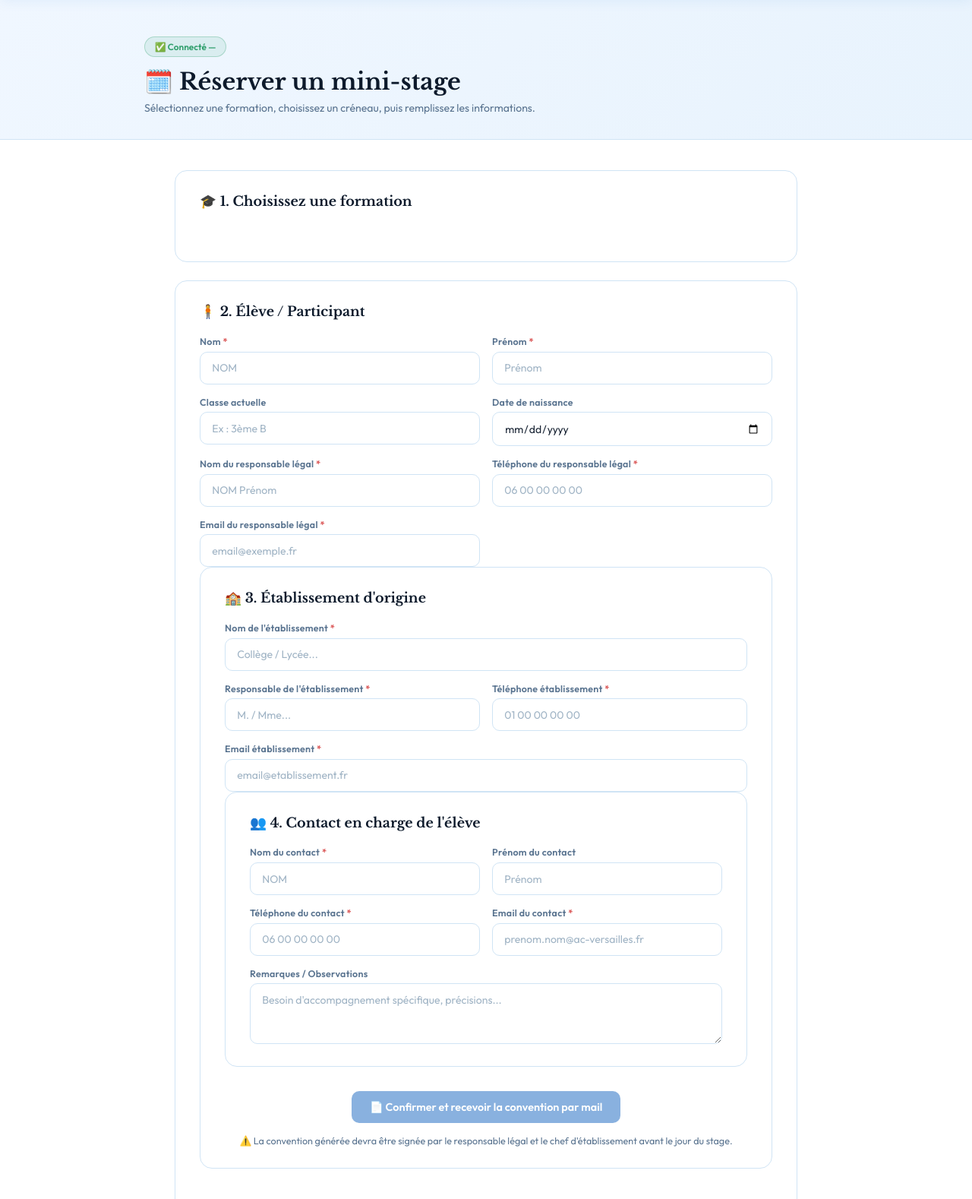
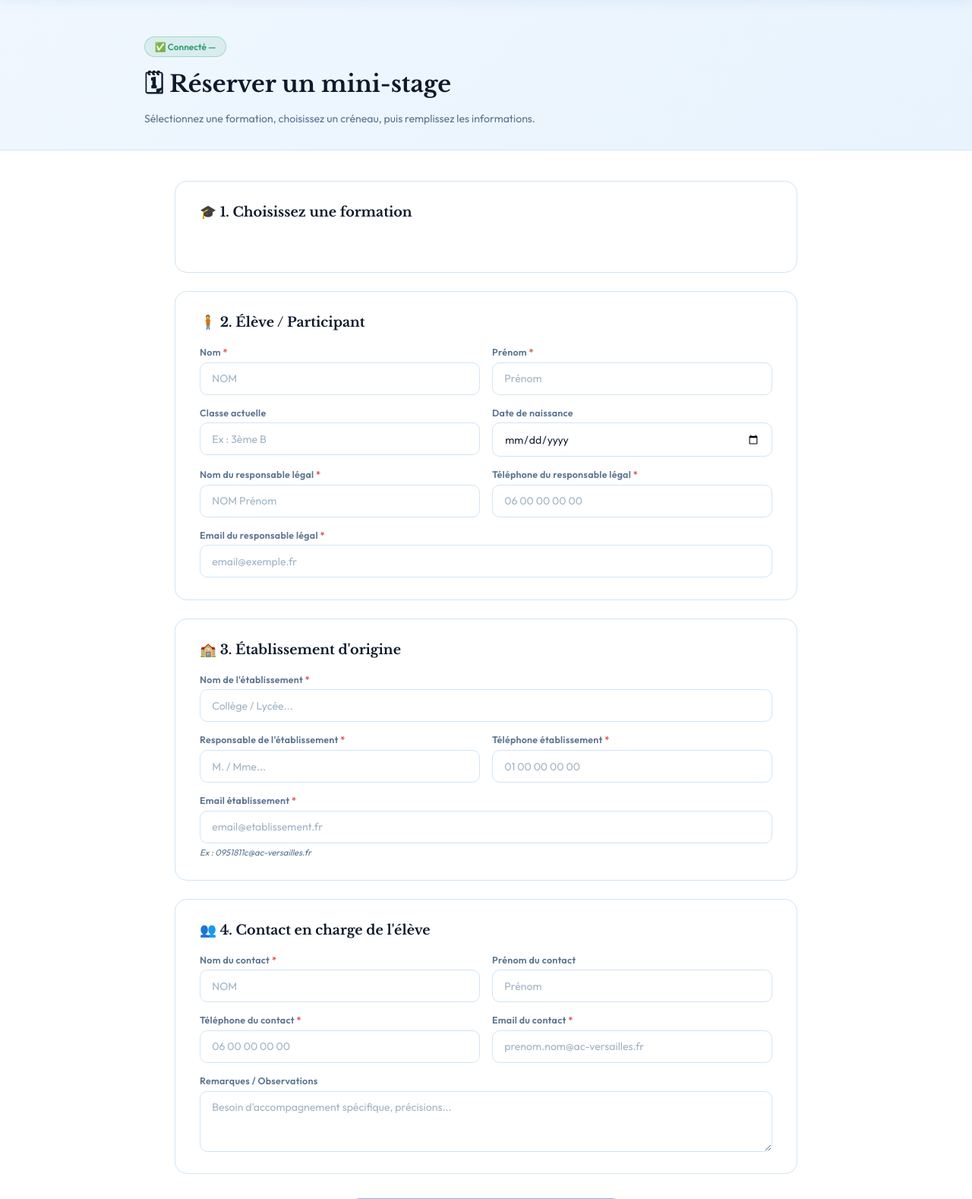
Before and after one commit to jamila-cell210/Fernand-Nadia-L-ger, a Flask app: template templates/reservation.html in a window 1280 px wide. Shown: the part 101-1679 px from the top of the page at 76% size. Run offline with Flask 3, Linux system fonts and the light colour scheme; the template is opened without the code that fills it, so the values that code supplies are empty.

Commit message:
Update reservation.html

```diff
--- a/templates/reservation.html
+++ b/templates/reservation.html
@@ -11,24 +11,16 @@
 .fsection{background:#fff;border:1.5px solid var(--border);border-radius:16px;padding:1.8rem 2rem;margin-bottom:1.5rem}
 .fsection h2{font-family:'Libre Baskerville',serif;font-size:1.1rem;font-weight:700;color:var(--dark);margin-bottom:1.3rem;display:flex;align-items:center;gap:.5rem}
 .fsection h3{font-size:.95rem;font-weight:700;color:var(--dark);margin-bottom:1rem;padding-bottom:.5rem;border-bottom:1px solid var(--border)}
-
-/* FORMATIONS GRID */
 .formations-grid{display:grid;grid-template-columns:repeat(3,1fr);gap:.7rem;margin-bottom:1.2rem}
 .fcard-btn{background:#fff;border:1.5px solid var(--border);border-radius:12px;padding:1rem;cursor:pointer;transition:all .2s;text-align:left;font-family:'Outfit',sans-serif;width:100%}
 .fcard-btn:hover{border-color:var(--blue);background:var(--pale)}
 .fcard-btn.active{border-color:var(--blue);background:var(--pale);box-shadow:0 0 0 3px rgba(21,101,192,.1)}
 .fcard-emoji{font-size:1.4rem;margin-bottom:.4rem}
 .fcard-niveau{font-size:.63rem;font-weight:700;padding:.15rem .5rem;border-radius:4px;letter-spacing:.04em;display:inline-block;margin-bottom:.3rem}
-.fn-cap{background:var(--light);color:var(--blue)}
-.fn-bac{background:#fff3e0;color:#d07010}
-.fn-techno{background:#f3e5f5;color:#7b1fa2}
+.fn-cap{background:var(--light);color:var(--blue)}.fn-bac{background:#fff3e0;color:#d07010}.fn-techno{background:#f3e5f5;color:#7b1fa2}
 .fcard-nom{font-size:.82rem;font-weight:700;color:var(--dark);line-height:1.3}
-
-/* DESCRIPTION FORMATION */
 .f-desc{background:var(--pale);border:1px solid var(--border);border-radius:10px;padding:.85rem 1rem;font-size:.83rem;color:var(--muted);margin-bottom:1.2rem;display:none}
 .f-desc.show{display:block}
-
-/* CRÉNEAUX */
 .cren-container{display:none}
 .cren-container.show{display:block}
 .cren-grid{display:grid;grid-template-columns:1fr 1fr;gap:.75rem}
@@ -43,10 +35,9 @@
 .pbadge{font-size:.68rem;font-weight:700;padding:.18rem .52rem;border-radius:5px}
 .p-ok{background:#e8f5ee;color:#1a7a4a}.p-warn{background:#fff8ee;color:#c07010}.p-full{background:#fef0f0;color:#b03030}
 .no-cren{text-align:center;padding:1.5rem;color:var(--muted);font-size:.87rem;background:var(--pale);border-radius:10px;border:1px dashed var(--border)}
-
-/* FORMULAIRE */
 .fgrid{display:grid;grid-template-columns:1fr 1fr;gap:1rem}
-.fg{display:flex;flex-direction:column;gap:.35rem}.fg.full{grid-column:1/-1}
+.fg{display:flex;flex-direction:column;gap:.35rem}
+.fg.full{grid-column:1/-1}
 .fg label{font-size:.78rem;font-weight:600;color:var(--muted);letter-spacing:.02em}
 .fg input,.fg select,.fg textarea{border:1.5px solid var(--border);border-radius:10px;padding:.72rem .95rem;font-size:.88rem;color:var(--text);font-family:'Outfit',sans-serif;outline:none;transition:border-color .2s;background:#fff}
 .fg input:focus,.fg select:focus,.fg textarea:focus{border-color:var(--blue);box-shadow:0 0 0 3px rgba(21,101,192,.1)}
@@ -57,12 +48,7 @@
 .submit-area p{font-size:.79rem;color:var(--muted);margin-top:.9rem}
 .attente-btn{display:inline-flex;align-items:center;gap:.4rem;background:#fff8ee;color:#c07010;border:1.5px solid #fde8b0;border-radius:10px;padding:.55rem 1rem;font-size:.8rem;font-weight:600;cursor:pointer;font-family:'Outfit',sans-serif;transition:all .2s;margin-top:.4rem}
 .attente-btn:hover{background:#fde8b0}
-@media(max-width:700px){
-  .resa-wrap{padding:0 1.2rem 3rem}
-  .formations-grid{grid-template-columns:1fr 1fr}
-  .cren-grid,.fgrid{grid-template-columns:1fr}
-  .fg.full{grid-column:1}
-}
+@media(max-width:700px){.resa-wrap{padding:0 1.2rem 3rem}.formations-grid{grid-template-columns:1fr 1fr}.cren-grid,.fgrid{grid-template-columns:1fr}.fg.full{grid-column:1}}
 @media(max-width:450px){.formations-grid{grid-template-columns:1fr}}
 </style>
 {% endblock %}
@@ -71,7 +57,7 @@
 <div class="page-hero">
   <div class="page-hero-inner">
     <div class="etab-badge">✅ Connecté — {{ etab_email }}</div>
-    <h1>🗓️ Réserver un mini-stage</h1>
+    <h1>🗓 Réserver un mini-stage</h1>
     <p>Sélectionnez une formation, choisissez un créneau, puis remplissez les informations.</p>
   </div>
 </div>
@@ -93,7 +79,6 @@
         {% endfor %}
       </div>
 
-      <!-- Description + créneaux par formation -->
       {% for f in formations %}
       <div class="f-desc" id="desc-{{f.id}}">
         ℹ️ <strong>{{f.niveau}} {{f.nom}}</strong> — Ouvert aux élèves de <strong>{{f.niveaux_eleves|join(', ')}}</strong>.
@@ -144,8 +129,9 @@
         <div class="fg"><label>Classe actuelle</label><input type="text" name="eleve_classe" placeholder="Ex : 3ème B"></div>
         <div class="fg"><label>Date de naissance</label><input type="date" name="eleve_ddn"></div>
         <div class="fg"><label>Nom du responsable légal <span class="req">*</span></label><input type="text" name="resp_legal_nom" placeholder="NOM Prénom" required></div>
-<div class="fg"><label>Téléphone du responsable légal <span class="req">*</span></label><input type="tel" name="resp_legal_tel" placeholder="06 00 00 00 00" required></div>
-<div class="fg"><label>Email du responsable légal <span class="req">*</span></label><input type="email" name="resp_legal_email" placeholder="email@exemple.fr" required></div>
+        <div class="fg"><label>Téléphone du responsable légal <span class="req">*</span></label><input type="tel" name="resp_legal_tel" placeholder="06 00 00 00 00" required></div>
+        <div class="fg full"><label>Email du responsable légal <span class="req">*</span></label><input type="email" name="resp_legal_email" placeholder="email@exemple.fr" required></div>
+      </div>
     </div>
 
     <!-- ÉTAPE 3 : ÉTABLISSEMENT -->
@@ -156,8 +142,9 @@
         <div class="fg"><label>Responsable de l'établissement <span class="req">*</span></label><input type="text" name="etab_contact" placeholder="M. / Mme..." required></div>
         <div class="fg"><label>Téléphone établissement <span class="req">*</span></label><input type="tel" name="etab_tel" placeholder="01 00 00 00 00" required></div>
         <div class="fg full">
-         <div class="fg full"><label>Email établissement <span class="req">*</span></label>
-       <input type="email" name="etab_email_affiche" placeholder="email@etablissement.fr" required>
+          <label>Email établissement <span class="req">*</span></label>
+          <input type="email" name="etab_email_affiche" placeholder="email@etablissement.fr" required>
+          <span style="font-size:.71rem;color:var(--muted);font-style:italic;">Ex : 0951811c@ac-versailles.fr</span>
         </div>
       </div>
     </div>
@@ -189,22 +176,16 @@
 let curF = null;
 
 function selectFormation(fid) {
-  // Reset tous les boutons
   document.querySelectorAll('.fcard-btn').forEach(b => b.classList.remove('active'));
   document.querySelectorAll('.f-desc').forEach(d => d.classList.remove('show'));
   document.querySelectorAll('.cren-container').forEach(c => c.classList.remove('show'));
-
-  // Active le bouton cliqué
   document.getElementById('fbtn-' + fid).classList.add('active');
   document.getElementById('desc-' + fid).classList.add('show');
   document.getElementById('crs-' + fid).classList.add('show');
-
   curF = fid;
   document.getElementById('creneau_id').value = '';
   document.querySelectorAll('.cren-card').forEach(c => c.classList.remove('selected'));
   updateBtn();
-
-  // Scroll vers les créneaux
   setTimeout(() => {
     document.getElementById('crs-' + fid).scrollIntoView({behavior: 'smooth', block: 'nearest'});
   }, 100);
```
